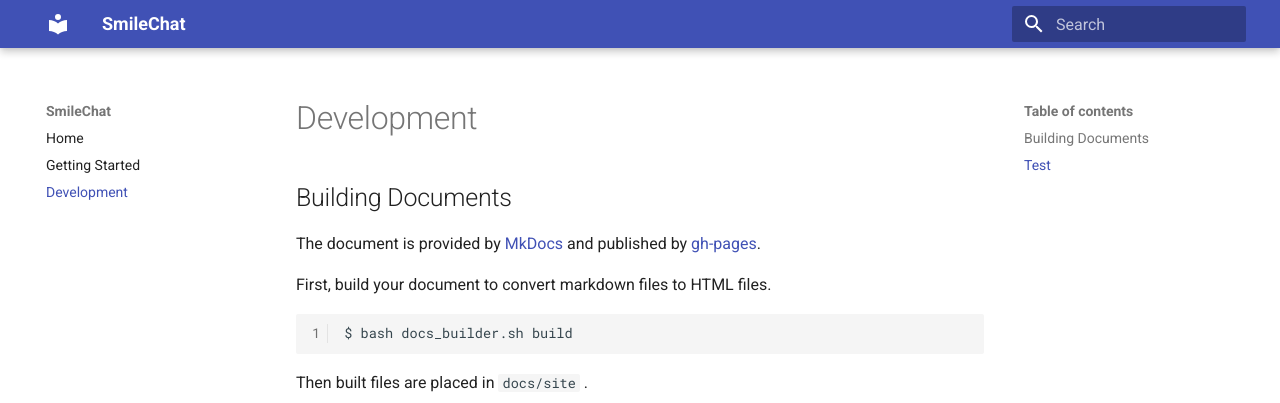
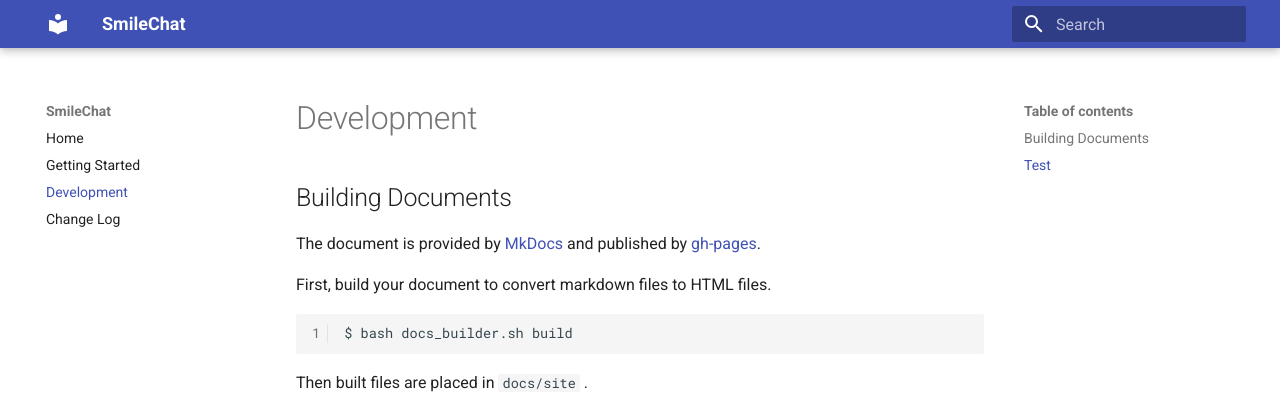
Before and after one commit to colorfulscoop/msgflow, an MkDocs documentation site: the page built from docs/docs/development.md, in a window 1280 px wide. Shown: the top 403 px of the page. Built offline with MkDocs 1.6.1 and Material for MkDocs 9.7.7, drawn with Linux system fonts in a browser that asks for light colours.

Commit message:
Add changelog

```diff
--- a/docs/mkdocs.yml
+++ b/docs/mkdocs.yml
@@ -5,6 +5,7 @@ nav:
   - Home: index.md
   - Getting Started: getting_started.md
   - Development: development.md
+  - Change Log: CHANGELOG.md
 markdown_extensions:
   - pymdownx.emoji
   - pymdownx.magiclink
```
Also changed, not shown: CHANGELOG.md (added), 2 other files.
